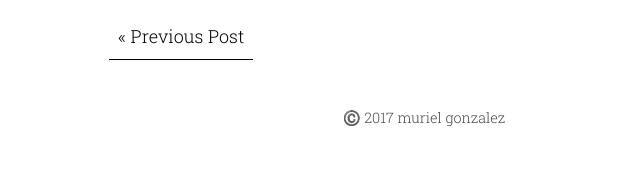
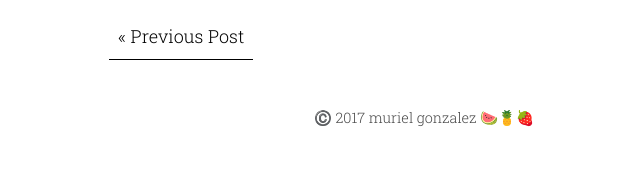
Before and after one commit to murielg/murielg.github.io, a Jekyll site: the page built from _posts/2017-06-01-react-examples-walkthrough.md, in a window 1280 px wide. Shown: the part 1600-1786 px from the top of the page, without its empty margins (216-856 px from the left). Built offline with Jekyll 4.4.1, drawn with Linux system fonts in a browser that asks for light colours; comment, search, counter and statistics services are not loaded.

Commit message:
Update footer.html

```diff
--- a/_includes/footer.html
+++ b/_includes/footer.html
@@ -1,5 +1,5 @@
 <footer class="site-footer">
-  ©️ {{ site.time | date: '%Y' }} {{ site.name }}
+  ©️ {{ site.time | date: '%Y' }} {{ site.name }} 🍉🍍🍓
 </footer>
 
 <script src="{{ "/assets/js/bundle.js" | prepend: site.url }}"></script>
```
